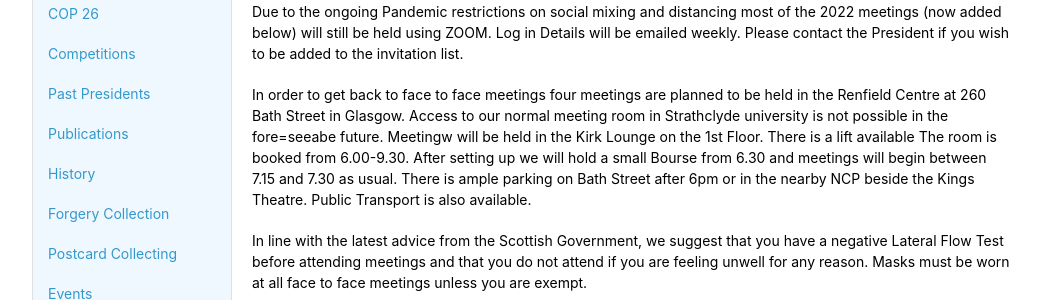
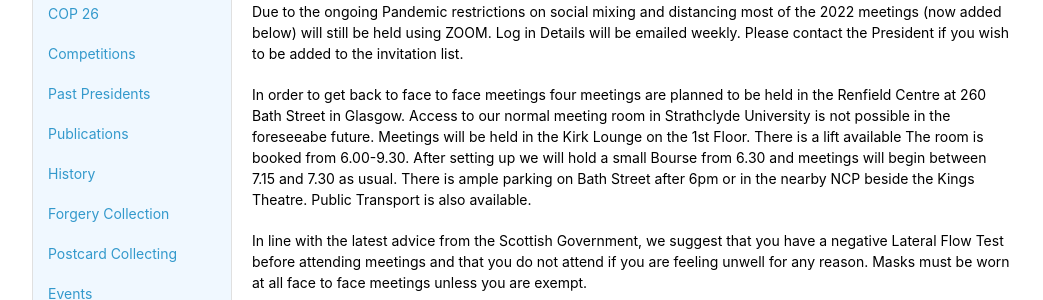
Before and after one commit to astalker/caledonian-stamps, a Jekyll site: the page built from meetings.md, in a window 1280 px wide. Shown: the part 299-599 px from the top of the page, without its empty margins (118-1161 px from the left). Built offline with Jekyll 4.4.1, drawn with Linux system fonts in a browser that asks for light colours; our own code applies the rules of GitHub Pages for plain Markdown files.

Commit message:
Spelling corrections

```diff
--- a/meetings.md
+++ b/meetings.md
@@ -5,7 +5,7 @@
 ## 2021 - 2022
 Due to the ongoing Pandemic restrictions on social mixing and distancing most of the 2022 meetings (now added below) will still be held using ZOOM.  Log in Details will be emailed weekly. Please contact the President if you wish to be added to the invitation list.
 
-In order to get back to face to face meetings four meetings are planned to be held in the Renfield Centre at 260 Bath Street in Glasgow. Access to our normal meeting room in Strathclyde university is not possible in the fore=seeabe future. Meetingw will be held in the Kirk Lounge on the 1st Floor. There is a lift available  The room is booked from  6.00-9.30.  After setting up we will hold a small Bourse from 6.30 and meetings will begin between 7.15 and 7.30 as usual.  There is ample parking on Bath Street after 6pm or in the nearby NCP beside the Kings Theatre.  Public Transport is also available.
+In order to get back to face to face meetings four meetings are planned to be held in the Renfield Centre at 260 Bath Street in Glasgow. Access to our normal meeting room in Strathclyde University is not possible in the foreseeabe future. Meetings will be held in the Kirk Lounge on the 1st Floor. There is a lift available  The room is booked from  6.00-9.30.  After setting up we will hold a small Bourse from 6.30 and meetings will begin between 7.15 and 7.30 as usual.  There is ample parking on Bath Street after 6pm or in the nearby NCP beside the Kings Theatre.  Public Transport is also available.
 
 In line with the latest advice from the Scottish Government, we suggest that you have a negative Lateral Flow Test before attending meetings and that you do not attend if you are feeling unwell for any reason.  Masks must be worn at all face to face meetings unless you are exempt.
 
```
